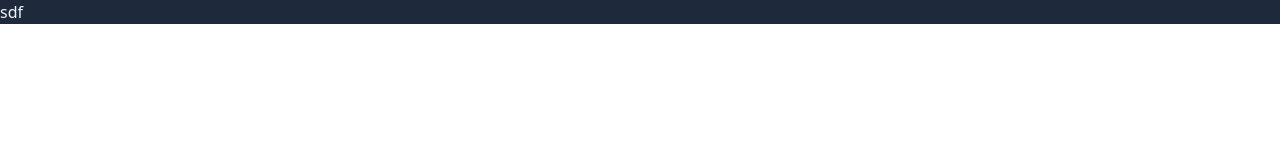
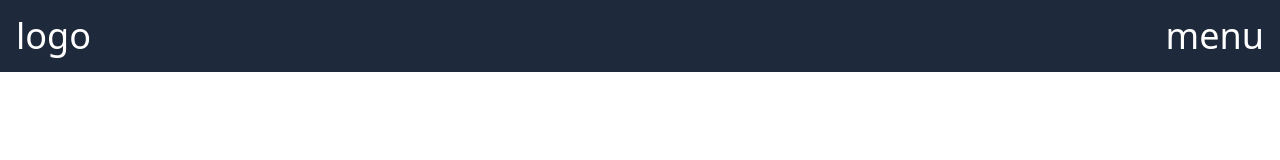
Before and after one commit to TutusBOT/tailwind-project, a website: page public/index.html in a window 1280 px wide. Drawn offline with Linux system fonts and the light colour scheme.

Commit message:
testing tailwind

```diff
--- a/public/index.html
+++ b/public/index.html
@@ -8,11 +8,12 @@
 		<script src="./main.js"></script>
 		<title>Document</title>
 	</head>
-	<body>
+	<body class="h-screen">
 		<nav
-			class="fixed top-0 w-screen bg-slate-200 dark:bg-slate-800 text-black dark:text-slate-100"
+			class="fixed top-0 w-screen py-4 px-4 bg-slate-200 dark:bg-slate-800 text-black dark:text-slate-100 text-4xl flex justify-between"
 		>
-			sdf
+			<div class="text-white hover:text-red-900 cursor-pointer">logo</div>
+			<div class="text-white cursor-pointer">menu</div>
 		</nav>
 	</body>
 </html>
```
Also changed, not shown: public/output-style.css.
